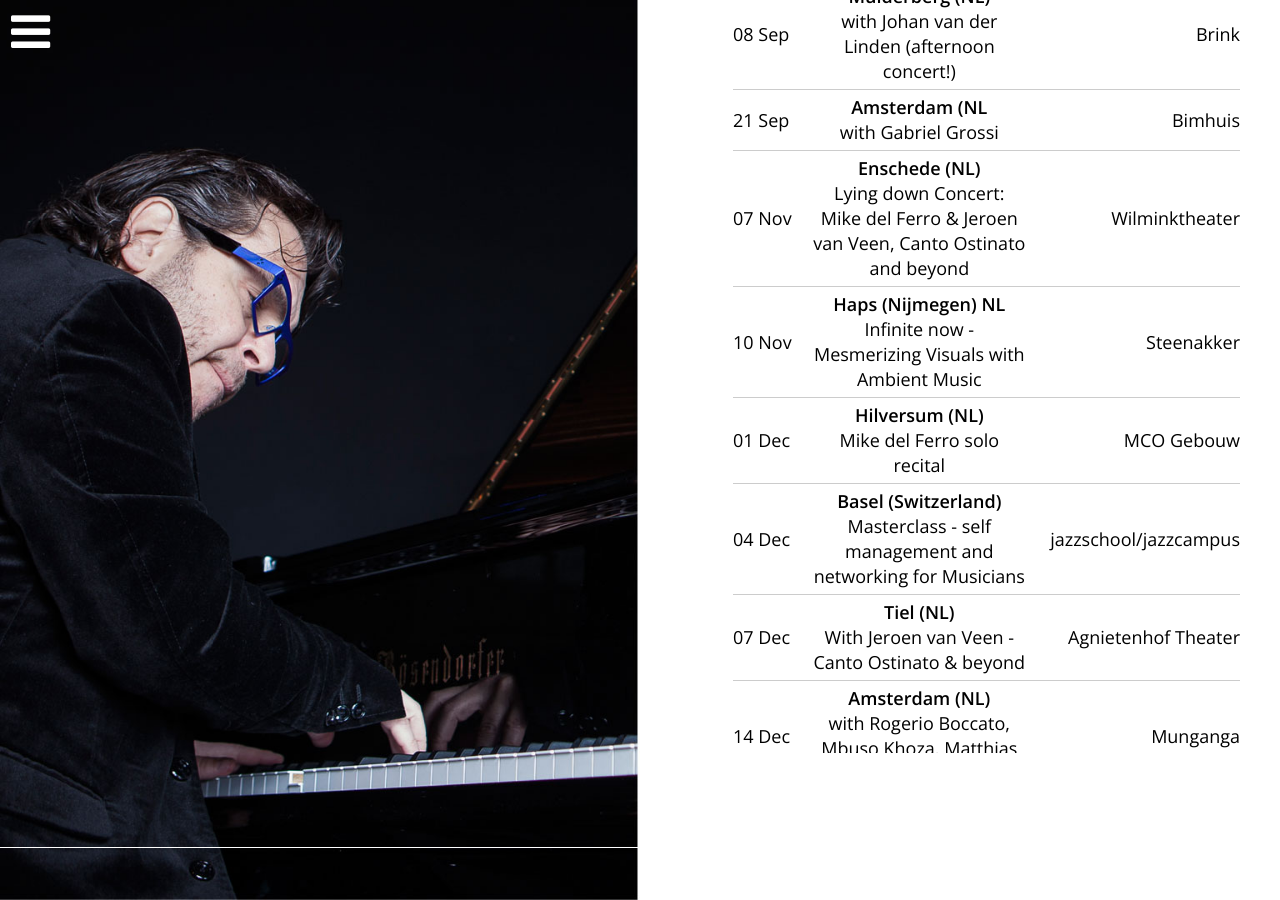
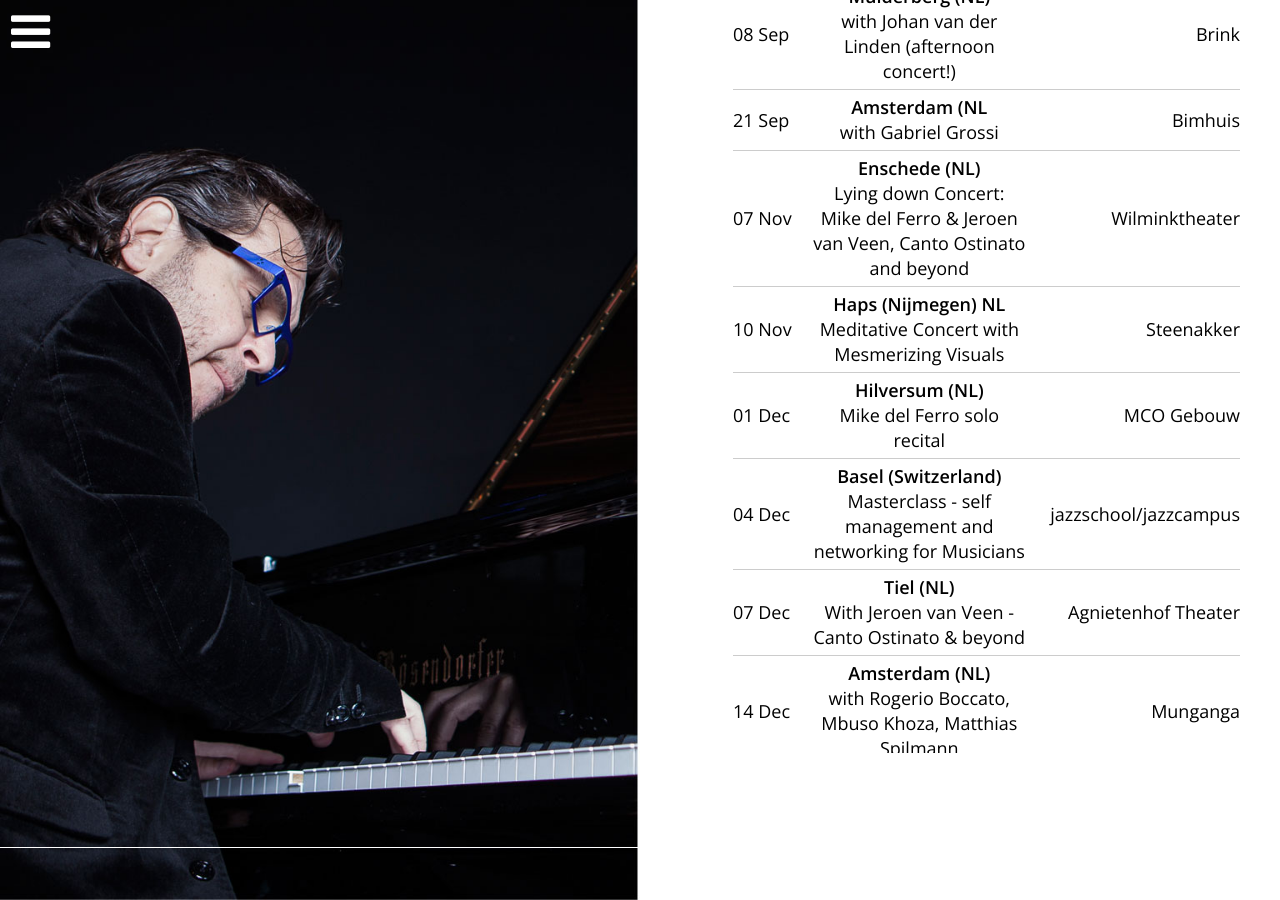
Before and after one commit to mikedelferro/website, a Jekyll site: the page built from agenda.html, in a window 1280 px wide and 900 px high, scrolled down 2385 px. Built offline with Jekyll 4.4.1, drawn with Linux system fonts in a browser that asks for light colours; nearby versions of some CDN libraries.

Commit message:
Updated '_config.yml' via CloudCannon

```diff
--- a/_config.yml
+++ b/_config.yml
@@ -24,7 +24,7 @@ gigs:
     location: Munganga
     venue: Amsterdam (NL)
     url: 'https://www.munganga.nl'
-  - title: Infinite now - Mesmerizing Visuals with Ambient Music
+  - title: Meditative Concert with  Mesmerizing Visuals
     date: 2019-11-10 15:30:00
     location: Steenakker
     venue: Haps (Nijmegen) NL
```
